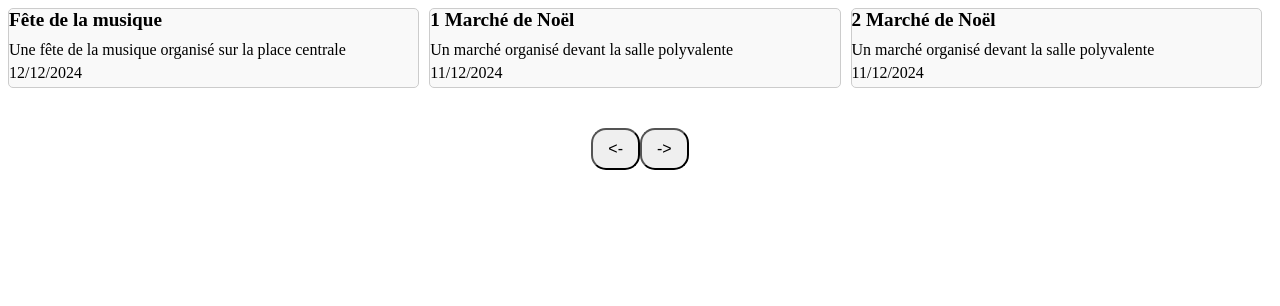
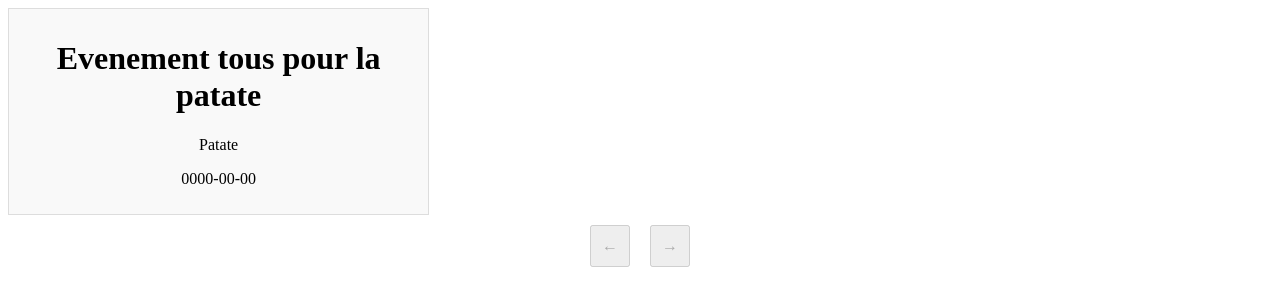
Before and after one commit to AustinRoverMini30/ScrumLand, a PHP site: page /php/acutalite.php in a window 1280 px wide. Shown: the top 306 px of the page. Run offline with PHP 8.4, Linux system fonts and the light colour scheme; data comes from the database, SQL or seed files in the repository.

Commit message:
mise en place du carousel pour les actualités

```diff
--- /dev/null
+++ b/Assets/CSS/actualite.css
@@ -0,0 +1,36 @@
+/* Conteneur global pour le carrousel */
+#listeActualite {
+    display: flex; /* Alignement horizontal des enfants */
+
+    transition: transform 0.5s ease-in-out; /* Animation fluide */
+
+}
+
+.carousel-container {
+    width: 100%; /* Largeur visible : 3 éléments */
+    overflow: hidden; /* Cache les éléments qui sortent */
+}
+
+/* Chaque élément (une "manifestation") */
+.manifestation {
+    flex: 0 0 calc(100% / 3); /* Chaque élément prend 1/3 de la largeur */
+    box-sizing: border-box;
+    padding: 10px;
+    text-align: center;
+    background-color: #f9f9f9;
+    border: 1px solid #ddd;
+}
+
+/* Style pour les boutons de navigation */
+.pagination {
+    display: flex;
+    justify-content: center;
+    margin-top: 10px;
+}
+
+button {
+    padding: 10px;
+    margin: 0 10px;
+    font-size: 1rem;
+    cursor: pointer;
+}
--- /dev/null
+++ b/javascript/actualite.js
@@ -0,0 +1,30 @@
+let currentIndex = 0;
+const events = document.querySelectorAll('.manifestation');
+const totalEvents = events.length;
+
+// 3 éléments visibles à la fois
+const itemsPerPage = 3;
+
+// Nombre total de "pages"
+const totalPages = Math.ceil(totalEvents-2);
+
+
+function updateCarousel() {
+    const offset = -currentIndex * (100 / itemsPerPage);
+    const carousel = document.getElementById('listeActualite');
+    carousel.style.transform = `translateX(${offset}%)`;
+
+    document.getElementById('prevBtn').disabled = currentIndex === 0;
+    document.getElementById('nextBtn').disabled = currentIndex >= totalPages - 1;
+}
+
+function moveCarousel(direction) {
+    currentIndex += direction;
+
+    if (currentIndex < 0) currentIndex = 0;
+    if (currentIndex >= totalPages) currentIndex = totalPages - 1;
+
+    updateCarousel();
+}
+
+updateCarousel();
--- a/php/acutalite.php
+++ b/php/acutalite.php
@@ -1,148 +1,37 @@
 <?php
-/*
     include 'model.php';
-    //$model=new Model();
+    $model = new Model();
 
-    //$lstEvent=$model->getManifestation();
+    $lstEvent = $model->getManifestations();
 
-    $lstEvent=[
-        ['12/12/2024','Fête de la musique','Une fête de la musique organisé sur la place centrale'],
-        ['11/12/2024','1 Marché de Noël','Un marché organisé devant la salle polyvalente'],
-        ['11/12/2024','2 Marché de Noël','Un marché organisé devant la salle polyvalente'],
-        ['11/12/2024','3 Marché de Noël','Un marché organisé devant la salle polyvalente'],
-        ['11/12/2024','4 Marché de Noël','Un marché organisé devant la salle polyvalente']];
-
-    if (isset($_POST['valDepart'])){
-        $valDepart=$_POST['valDepart'];
-        if ($valDepart<0){
-            $valDepart=count($lstEvent);
-        }
-    }else{
-        $valDepart=0;
-    }
-    $limite=$valDepart+3;
-    $index=$valDepart;
-    ?>
-        <!DOCTYPE html>
-        <html lang="fr">
-        <head>
-            <meta charset="UTF-8">
-            <meta name="viewport" content="width=device-width, initial-scale=1.0">
-            <link rel="stylesheet" href="../Assets/CSS/testActu.css">
-            <title>Actualités</title>
-        </head>
-        <body>
-        <div id='listeActualite'>
-    <?php
-    while ($index<$limite){
-        ?>
-            <div>
-                <h1 id='titre'> <?php echo $lstEvent[$index%count($lstEvent)][1] ?></h1>
-                <p id='titre'> <?php echo $lstEvent[$index%count($lstEvent)][2] ?></p>
-                <p id='titre'> <?php echo $lstEvent[$index%count($lstEvent)][0] ?></p>
-            </div>
-        <?php
-        $index=$index+1;
-    }
-    ?>
-        </div>
-        <div class="pagination">
-            <form method="POST" class="pagination-form">
-                <input type="hidden" id="valDepart" name="valDepart" value="<?php echo $valDepart - 1; ?>">
-                <button type="submit"><-</button>
-            </form>
-            <form method="POST" class="pagination-form">
-                <input type="hidden" id="valDepart" name="valDepart" value="<?php echo $valDepart + 1; ?>">
-                <button type="submit">-></button>
-            </form>
-
-        </div>
-    </body>
-</html>
-*/
-
-$lstEvent = [
-    ['12/12/2024', 'Fête de la musique', 'Une fête de la musique organisé sur la place centrale'],
-    ['11/12/2024', '1 Marché de Noël', 'Un marché organisé devant la salle polyvalente'],
-    ['11/12/2024', '2 Marché de Noël', 'Un marché organisé devant la salle polyvalente'],
-    ['11/12/2024', '3 Marché de Noël', 'Un marché organisé devant la salle polyvalente'],
-    ['11/12/2024', '4 Marché de Noël', 'Un marché organisé devant la salle polyvalente']
-];
-
-// Vérifie si une requête AJAX a été faite
-if (isset($_POST['valDepart'])) {
-    $valDepart = (int)$_POST['valDepart'];
-    $limite = $valDepart + 3;
-    if ($valDepart<0){
-        $valDepart=count($lstEvent);
-    }
-    $response = [];
-
-    while ($valDepart < $limite) {
-        $response[] = $lstEvent[$valDepart%count($lstEvent)];
-        $valDepart++;
-    }
-
-    echo json_encode($response);
-    exit; // Terminer le script après avoir renvoyé la réponse
-}
 ?>
-
 <!DOCTYPE html>
 <html lang="fr">
 <head>
     <meta charset="UTF-8">
     <meta name="viewport" content="width=device-width, initial-scale=1.0">
-    <link rel="stylesheet" href="../Assets/CSS/testActu.css">
+    <link rel="stylesheet" href="../Assets/CSS/actualite.css">
+    <script src="../javascript/actualite.js" defer></script>
     <title>Actualités</title>
 </head>
 <body>
-<div id='listeActualite'></div>
-<div class="pagination">
-    <button id="prevBtn"><-</button>
-    <button id="nextBtn">-></button>
+<div class="carousel-container">
+    <div id="listeActualite">
+        <?php foreach ($lstEvent as $event){?>
+
+            <div class="manifestation">
+                <h1><?php echo $event['nom_manif']; ?></h1>
+                <p><?php echo $event['desc_manif']; ?></p>
+                <p><?php echo $event['date_manif']; ?></p>
+            </div>
+        <?php } ?>
+    </div>
 </div>
 
-<script>
-    let valDepart = 0;
+<div class="pagination">
+    <button id="prevBtn" onclick="moveCarousel(-1)">←</button>
+    <button id="nextBtn" onclick="moveCarousel(1)">→</button>
+</div>
 
-    function loadEvents() {
-        const xhr = new XMLHttpRequest();
-        xhr.open('POST', '', true); // Envoie la requête au même fichier
-        xhr.setRequestHeader('Content-Type', 'application/x-www-form-urlencoded');
-        xhr.onload = function () {
-            if (this.status === 200) {
-                const events = JSON.parse(this.responseText);
-                const listeActualite = document.getElementById('listeActualite');
-                listeActualite.innerHTML = ''; // Efface les événements précédents
-                events.forEach(event => {
-                    listeActualite.innerHTML += `
-                        <div>
-                            <h1 id='titre'>${event[1]}</h1>
-                            <p id='titre'>${event[2]}</p>
-                            <p id='titre'>${event[0]}</p>
-                        </div>
-                    `;
-                });
-            }
-        };
-        xhr.send('valDepart=' + valDepart);
-    }
-
-    document.getElementById('nextBtn').addEventListener('click', function () {
-        valDepart += 1; // Incrémente pour le suivant
-        loadEvents();
-    });
-
-    document.getElementById('prevBtn').addEventListener('click', function () {
-        if (valDepart > 0) {
-            valDepart -= 1; // Décrémente pour le précédent
-            loadEvents();
-        }
-    });
-
-    // Charge les événements initiaux
-    loadEvents();
-</script>
 </body>
 </html>
```
